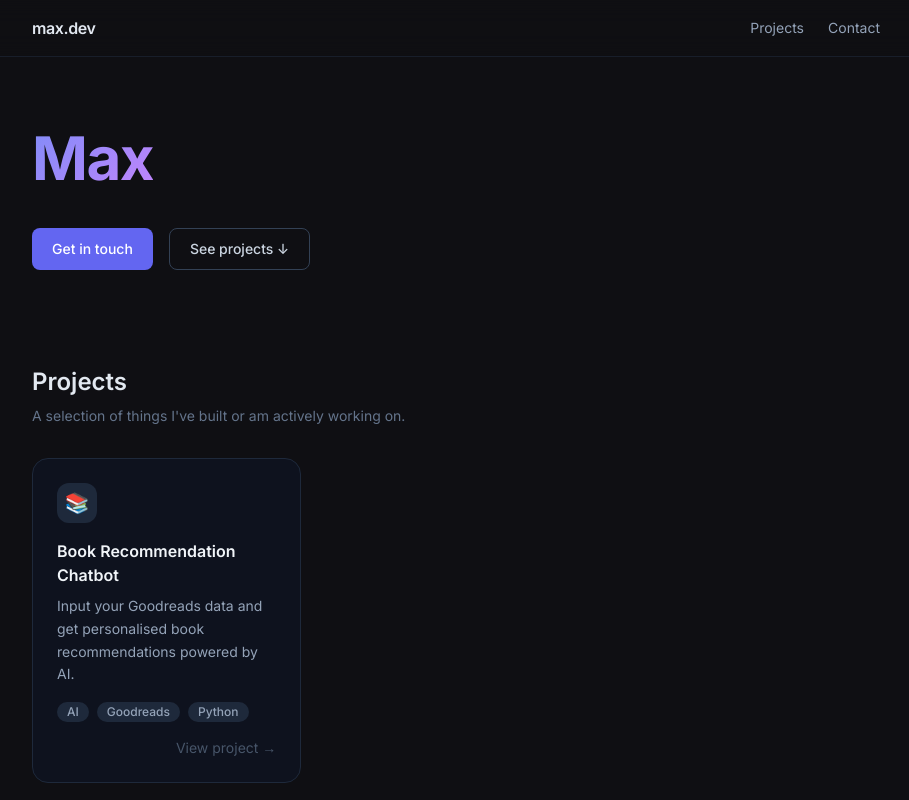
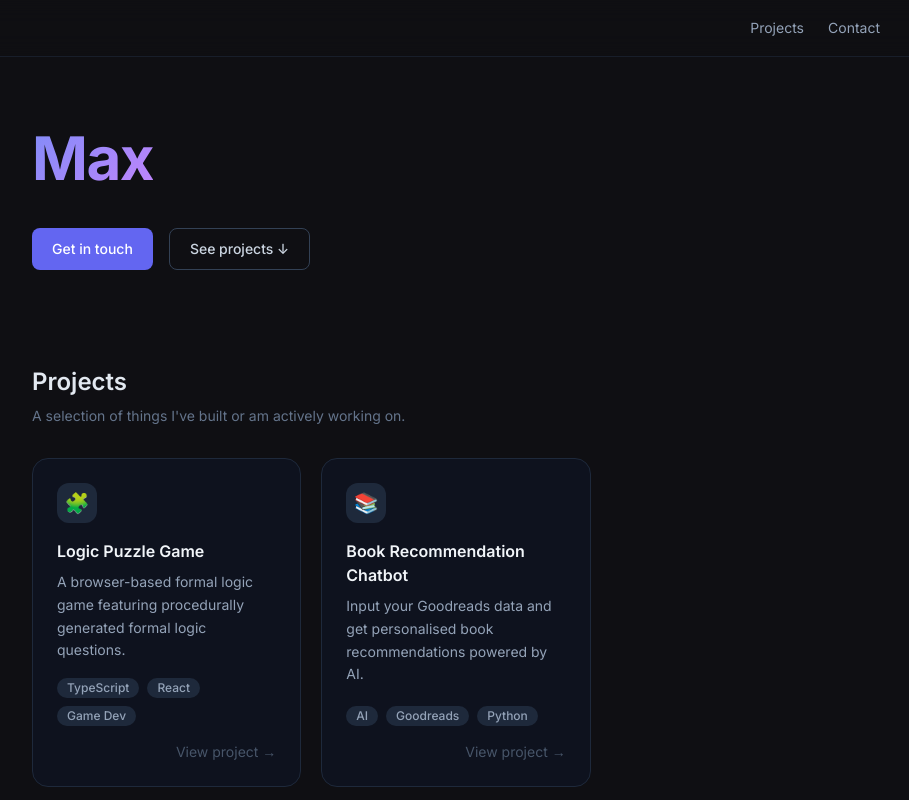
Before and after one commit to maxcooperevans/portfolio, a Next.js app: page / in a window 1280 px wide. Shown: the top 800 px of the page, without its empty margins (184-1093 px from the left). Built offline with nearby package versions, Linux system fonts and the light colour scheme.

Commit message:
update nav, add logic game

```diff
--- a/app/page.tsx
+++ b/app/page.tsx
@@ -5,6 +5,14 @@ import ProjectCard from "@/components/ProjectCard";
 import Nav from "@/components/Nav";
 
 const projects = [
+  {
+    title: "Logic Puzzle Game",
+    description:
+      "A browser-based formal logic game featuring procedurally generated formal logic questions.",
+    tags: ["TypeScript", "React", "Game Dev"],
+    href: "https://logic-game-fawn.vercel.app/",
+    icon: "🧩",
+  },
   {
     title: "Book Recommendation Chatbot",
     description:
@@ -20,7 +28,7 @@ export default function Home() {
 
   return (
     <div className="flex flex-col min-h-screen">
-      <Nav />
+      <Nav onContact={() => setContactOpen((o) => !o)} />
 
       <main className="flex-1 max-w-4xl mx-auto w-full px-6 pt-32 pb-24">
         {/* Hero */}
--- a/components/Nav.tsx
+++ b/components/Nav.tsx
@@ -1,18 +1,17 @@
-export default function Nav() {
+export default function Nav({ onContact }: { onContact: () => void }) {
   return (
     <nav className="fixed top-0 inset-x-0 z-50 border-b border-slate-800/60 backdrop-blur-md bg-[#0f0f13]/80">
-      <div className="max-w-4xl mx-auto px-6 h-14 flex items-center justify-between">
-        <span className="text-slate-200 font-semibold tracking-tight">max.dev</span>
+      <div className="max-w-4xl mx-auto px-6 h-14 flex items-center justify-end">
         <div className="flex items-center gap-6 text-sm text-slate-400">
           <a href="#projects" className="hover:text-slate-200 transition-colors">
             Projects
           </a>
-          <a
-            href="mailto:hello@example.com"
+          <button
+            onClick={onContact}
             className="hover:text-slate-200 transition-colors"
           >
             Contact
-          </a>
+          </button>
         </div>
       </div>
     </nav>
```
